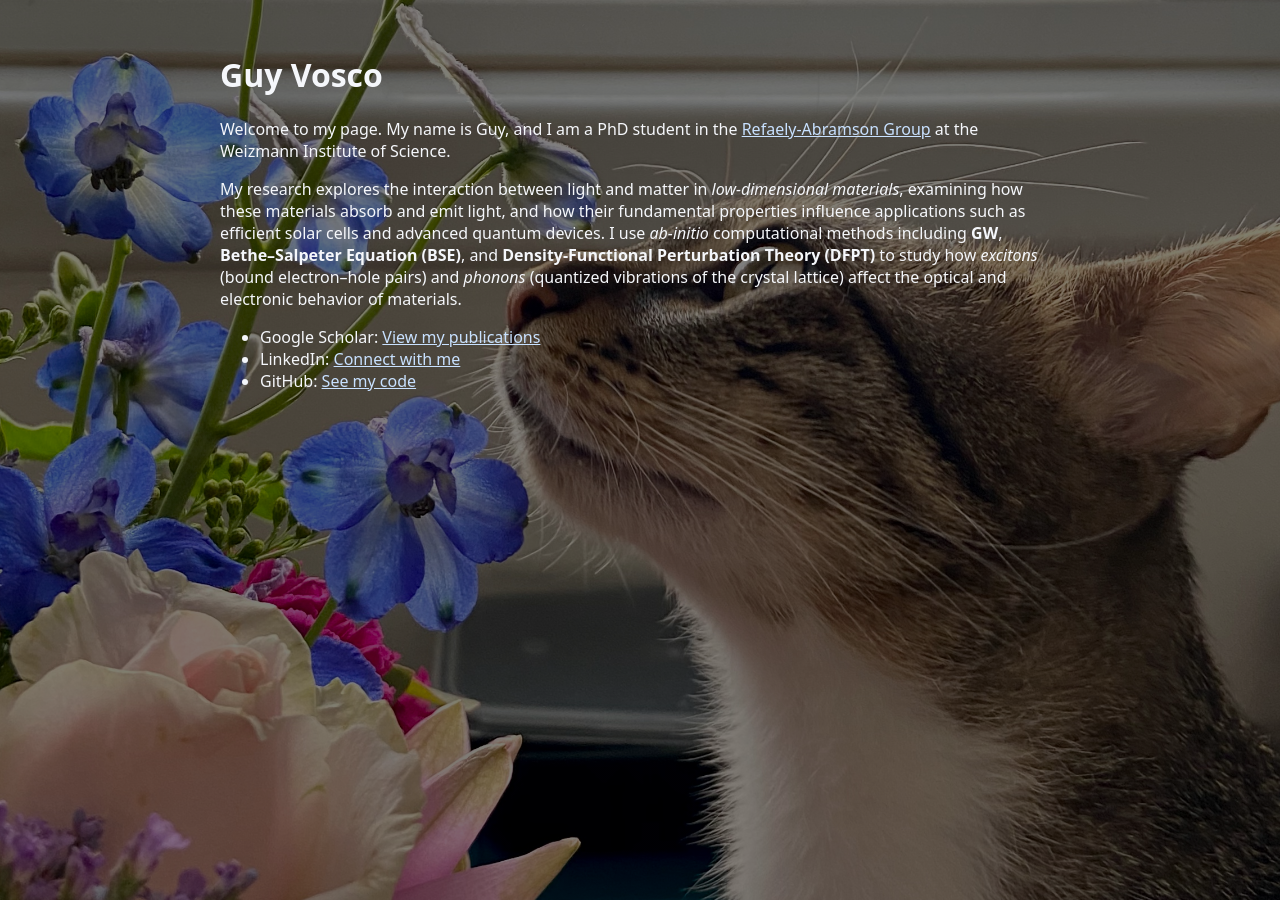
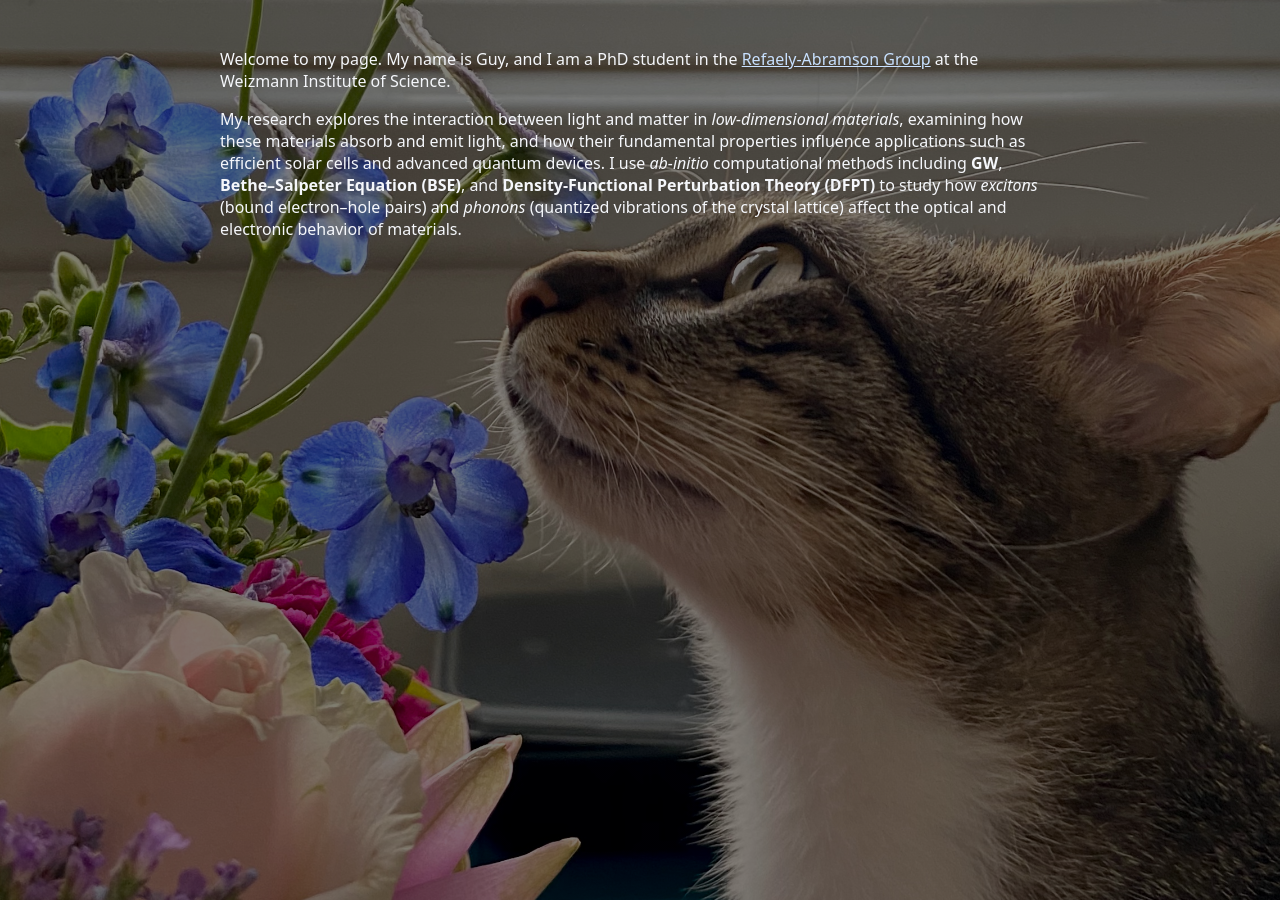
Before and after one commit to guyvosco/guyvosco.github.io, a Jekyll site: the page built from index.md, in a window 1280 px wide. Built offline with Jekyll 4.4.1, drawn with Linux system fonts in a browser that asks for light colours.

Commit message:
Update index.md by removing header and links
Removed header and social media links from index.md.

```diff
--- a/index.md
+++ b/index.md
@@ -3,13 +3,7 @@ layout: default
 title: "Guy Vosco"
 ---
 
-# Guy Vosco
-
 Welcome to my page. My name is Guy, and I am a PhD student in the [Refaely-Abramson Group](https://www.weizmann.ac.il/MCMS/Sivan/home) at the Weizmann Institute of Science.
 
 My research explores the interaction between light and matter in *low-dimensional materials*, examining how these materials absorb and emit light, and how their fundamental properties influence applications such as efficient solar cells and advanced quantum devices.
 I use *ab-initio* computational methods including **GW**, **Bethe–Salpeter Equation (BSE)**, and **Density-Functional Perturbation Theory (DFPT)** to study how *excitons* (bound electron–hole pairs) and *phonons* (quantized vibrations of the crystal lattice) affect the optical and electronic behavior of materials.
-
-- Google Scholar: [View my publications]({{ site.google_scholar }})
-- LinkedIn: [Connect with me]({{ site.linkedin }})
-- GitHub: [See my code]({{ site.github }})
```
